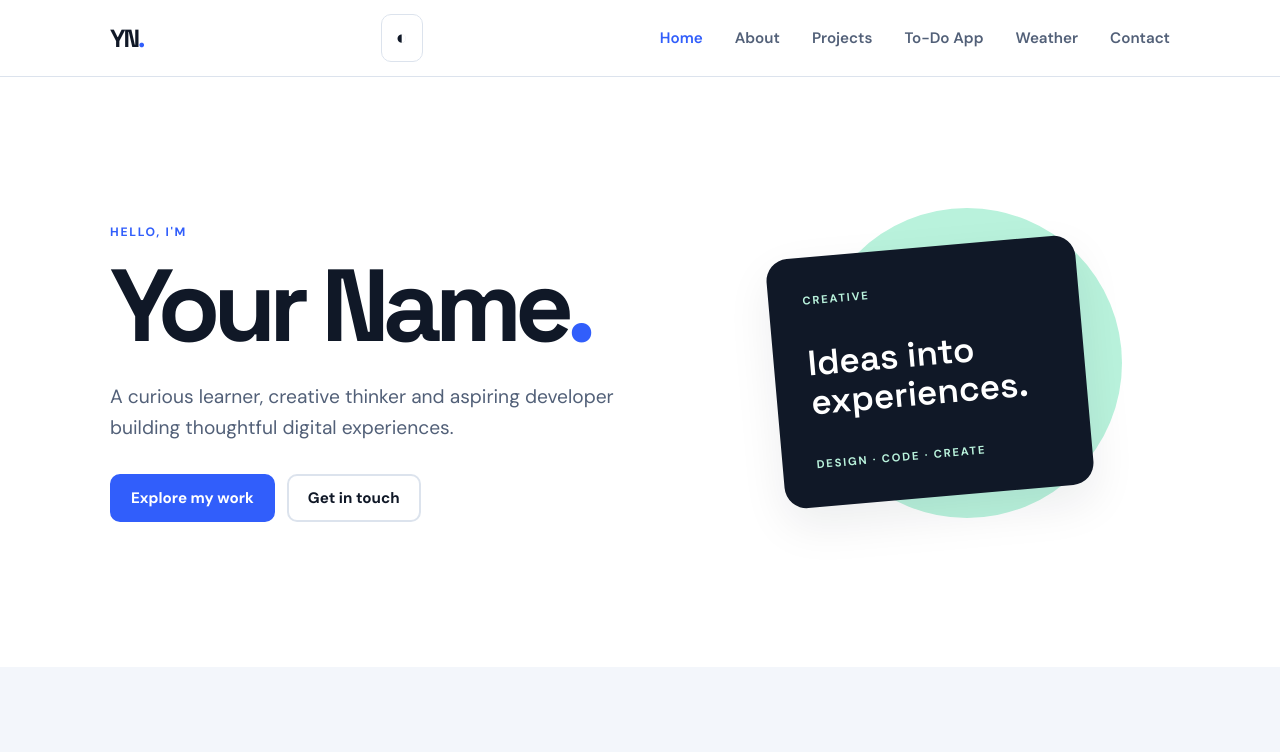
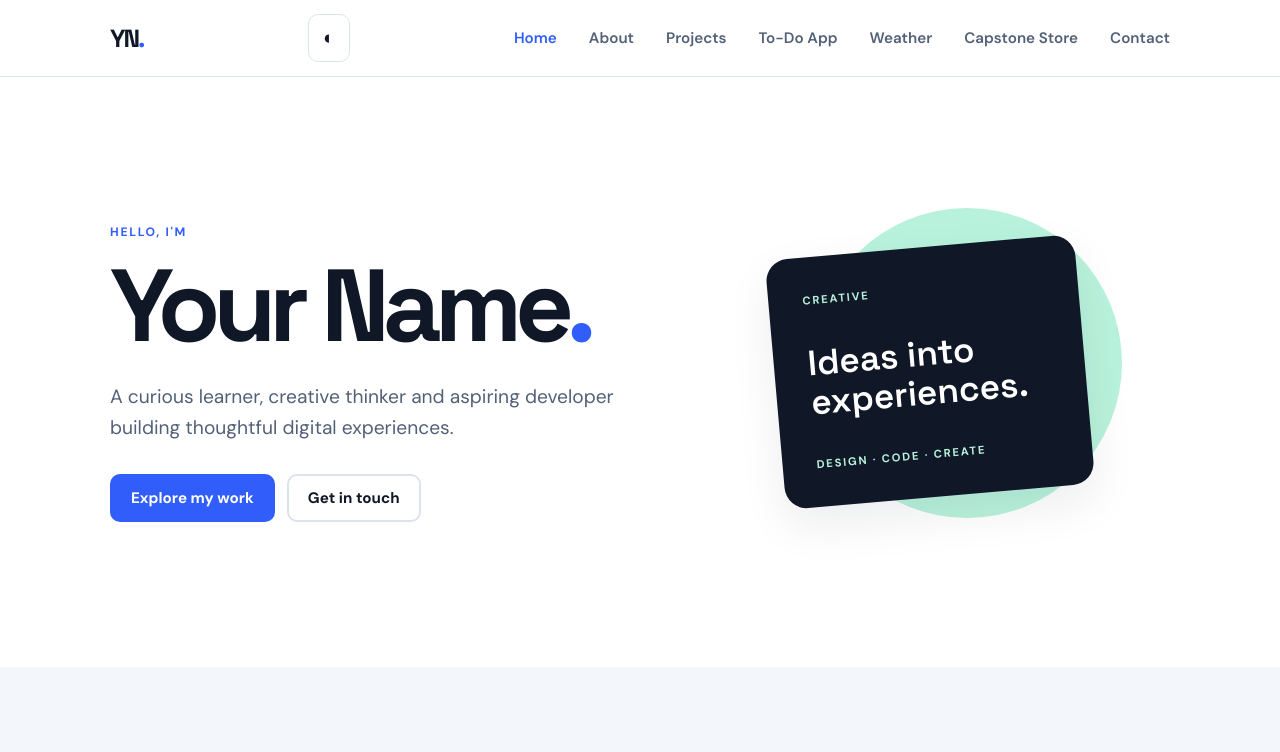
Before and after one commit to kokilmithran24-crypto/personal-portfolio, a plain HTML site: page index.html in a window 1280 px wide. Shown: the top 752 px of the page. Drawn offline with Linux system fonts and the light colour scheme.

Commit message:
Add capstone storefront to site navigation

```diff
--- a/index.html
+++ b/index.html
@@ -20,7 +20,7 @@
           <li><a href="index.html" aria-current="page">Home</a></li>
           <li><a href="about.html">About</a></li>
           <li><a href="projects.html">Projects</a></li>
-          <li><a href="todo.html">To-Do App</a></li><li><a href="weather.html">Weather</a></li><li><a href="contact.html">Contact</a></li>
+          <li><a href="todo.html">To-Do App</a></li><li><a href="weather.html">Weather</a></li><li><a href="shop.html">Capstone Store</a></li><li><a href="contact.html">Contact</a></li>
         </ul>
       </nav>
     </div>
```
